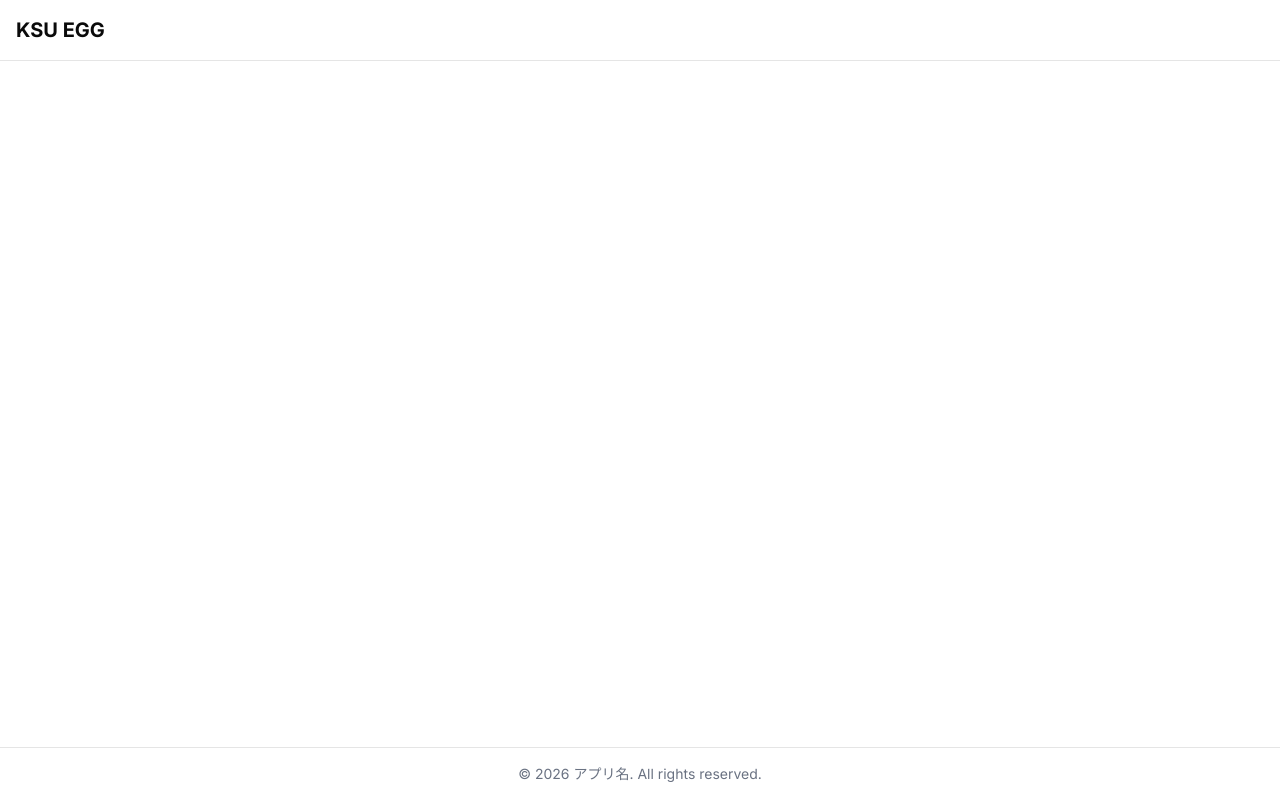
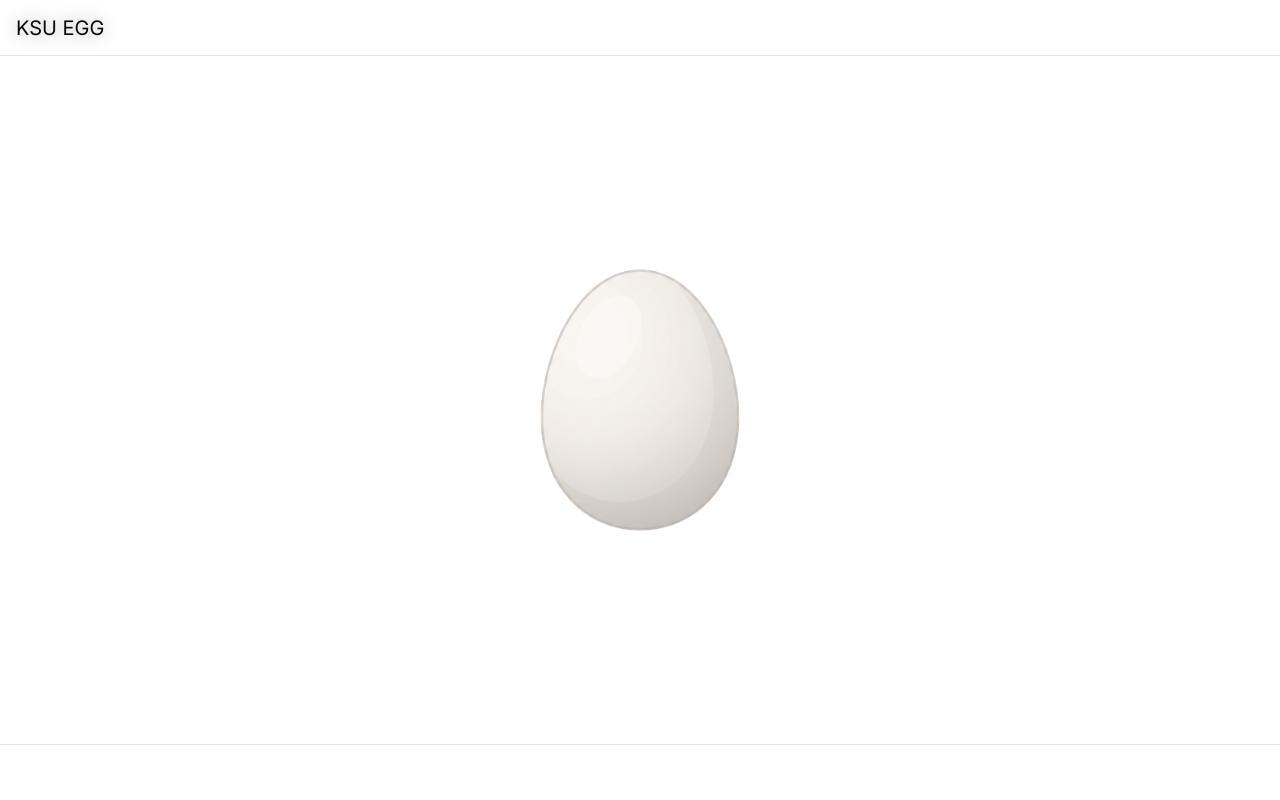
Before and after one commit to OkamotoShu/KSU-EGG, a Next.js app: page / in a window 1280 px wide. Built offline with nearby package versions, Linux system fonts and the light colour scheme.

Commit message:
QR読み取りとマップのページ作成

```diff
--- a/app/layout.tsx
+++ b/app/layout.tsx
@@ -1,8 +1,8 @@
 import type { Metadata } from "next";
 import { Inter } from "next/font/google";
 import "./globals.css"; //
-import Header from "@/components/header";
-import Footer from "@/components/footer";
+import { Header } from "@/components/header";
+import { Footer } from "@/components/footer";
 
 const inter = Inter({ subsets: ["latin"] });
 
--- /dev/null
+++ b/app/map/page.tsx
@@ -0,0 +1,16 @@
+import { Header } from "@/components/header";
+import { Footer } from "@/components/footer";
+
+export default function Map() {
+  // 今後の切り替え用（例: stateや条件分岐）
+  const eggSrc = "/egg0.png";
+
+  return (
+    <div className="relative flex min-h-dvh flex-col">
+      <Header />
+
+
+      <Footer />
+    </div>
+  );
+}
--- a/app/page.tsx
+++ b/app/page.tsx
@@ -1,5 +1,22 @@
-import Image from "next/image";
+// app/page.tsx
+import { EggDisplay } from "@/components/egg_display";
+import { Header } from "@/components/header";
+import { Footer } from "@/components/footer";
 
 export default function Home() {
+  // 今後の切り替え用（例: stateや条件分岐）
+  const eggSrc = "/egg0.png";
 
+  return (
+    <div className="relative flex min-h-dvh flex-col">
+      <Header />
+
+      {/* ヘッダー(pt-14)とフッター(pb-14)の被りを避けつつ中央配置 */}
+      <main className="flex flex-1 items-center justify-center pt-14 pb-14">
+        <EggDisplay imageSrc={eggSrc} />
+      </main>
+
+      <Footer />
+    </div>
+  );
 }
--- /dev/null
+++ b/app/qrreader/page.tsx
@@ -0,0 +1,16 @@
+import { Header } from "@/components/header";
+import { Footer } from "@/components/footer";
+
+export default function Qrreader() {
+  // 今後の切り替え用（例: stateや条件分岐）
+  const eggSrc = "/egg0.png";
+
+  return (
+    <div className="relative flex min-h-dvh flex-col">
+      <Header />
+
+
+      <Footer />
+    </div>
+  );
+}
--- /dev/null
+++ b/components/egg_display.tsx
@@ -0,0 +1,26 @@
+// components/egg_display.tsx
+import Image from "next/image";
+
+interface EggDisplayProps {
+  // 必要に応じて stage や status などの props を拡張可能
+  imageSrc?: string;
+  altText?: string;
+}
+
+export function EggDisplay({
+  imageSrc = "/egg0.png",
+  altText = "Egg",
+}: EggDisplayProps) {
+  return (
+    <div className="relative flex items-center justify-center p-4">
+      <Image
+        src={imageSrc}
+        alt={altText}
+        width={300}
+        height={300}
+        priority
+        className="object-contain select-none"
+      />
+    </div>
+  );
+}
--- a/components/footer.tsx
+++ b/components/footer.tsx
@@ -1,9 +1,7 @@
-export default function Footer() {
+export function Footer() {
   return (
-    <footer className="w-full border-t p-4 mt-auto">
-      <div className="max-w-7xl mx-auto text-center text-sm text-gray-500">
-        © 2026 アプリ名. All rights reserved.
-      </div>
+    <footer className="fixed bottom-0 left-0 right-0 z-50 flex h-14 items-center border-t bg-background/95 px-4 backdrop-blur supports-[backdrop-filter]:bg-background/60">
+      {/* 既存のフッター内容 */}
     </footer>
   );
 }
--- a/components/header.tsx
+++ b/components/header.tsx
@@ -1,10 +1,8 @@
-export default function Header() {
+export function Header() {
   return (
-    <header className="w-full border-b p-4">
-      <div className="max-w-7xl mx-auto flex justify-between items-center">
-        <h1 className="text-xl font-bold">KSU EGG</h1>
-        {/* ナビゲーションメニューなどをここに追加 */}
-      </div>
+    <header className="fixed top-0 left-0 right-0 z-50 flex h-14 items-center border-b bg-background/95 px-4 backdrop-blur supports-[backdrop-filter]:bg-background/60">
+      <h1 className="text-xl font-center">KSU EGG</h1>
+      {/* 既存のヘッダー内容 */}
     </header>
   );
 }
```
